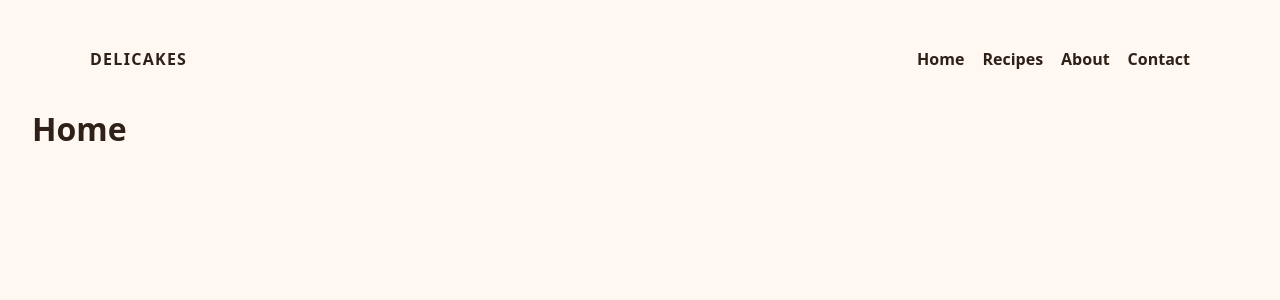
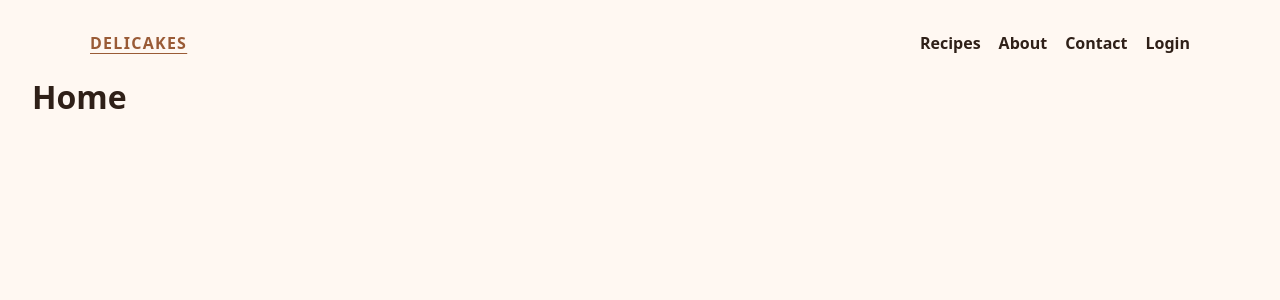
Before and after one commit to johnciuverca/delicakes-2.0, a React (Vite) app in the folder delicakes 2.0/app/main-ui/: page / in a window 1280 px wide. Shown: the top 300 px of the page. Built offline with nearby package versions, Linux system fonts and the light colour scheme.

Commit message:
Add header navigation

```diff
--- a/delicakes 2.0/app/main-ui/src/App.css
+++ b/delicakes 2.0/app/main-ui/src/App.css
@@ -55,3 +55,15 @@
     font-size: 18px;
     line-height: 1.6;
 }
+
+  .main-nav a.active {
+      color: #9a5b36;
+      text-decoration: underline;
+      text-underline-offset: 4px;
+  }
+
+.site-header>a.active {
+    color: #9a5b36;
+    text-decoration: underline;
+    text-underline-offset: 4px;
+}
--- a/delicakes 2.0/app/main-ui/src/App.tsx
+++ b/delicakes 2.0/app/main-ui/src/App.tsx
@@ -1,16 +1,42 @@
-import { Route, Routes } from 'react-router-dom'
+import { NavLink, Route, Routes } from 'react-router-dom'
 import './App.css'
 
 function App() {
   return (
     <main className="app-shell">
       <header className="site-header">
-        <p className="brand-name">DELICAKES</p>
+        <NavLink
+          to="/"
+          end
+          className={({ isActive }) => `brand-name${isActive ? ' active' : ''}`}
+        >
+          DELICAKES
+        </NavLink>
         <nav className="main-nav" aria-label="Main navigation">
-          <a href="#home">Home</a>
-          <a href="#recipes">Recipes</a>
-          <a href="#about">About</a>
-          <a href="#contact">Contact</a>
+          <NavLink
+            to="/recipes"
+            className={({ isActive }) => (isActive ? "active" : "")}
+          >
+            Recipes
+          </NavLink>
+          <NavLink
+            to="/about"
+            className={({ isActive }) => (isActive ? "active" : "")}
+          >
+            About
+          </NavLink>
+          <NavLink
+            to="/contact"
+            className={({ isActive }) => (isActive ? "active" : "")}
+          >
+            Contact
+          </NavLink>
+          <NavLink
+            to="/login"
+            className={({ isActive }) => (isActive ? "active" : "")}
+          >
+            Login
+          </NavLink>
         </nav>
       </header>
       <Routes>
@@ -21,7 +47,7 @@ function App() {
         <Route path="/login" element={<LoginPage />} />
       </Routes>
     </main>
-  )
+  );
 }
 
 function HomePage() {
```
Also changed, not shown: 1 other file (tests, documents, lock files or other folders).
